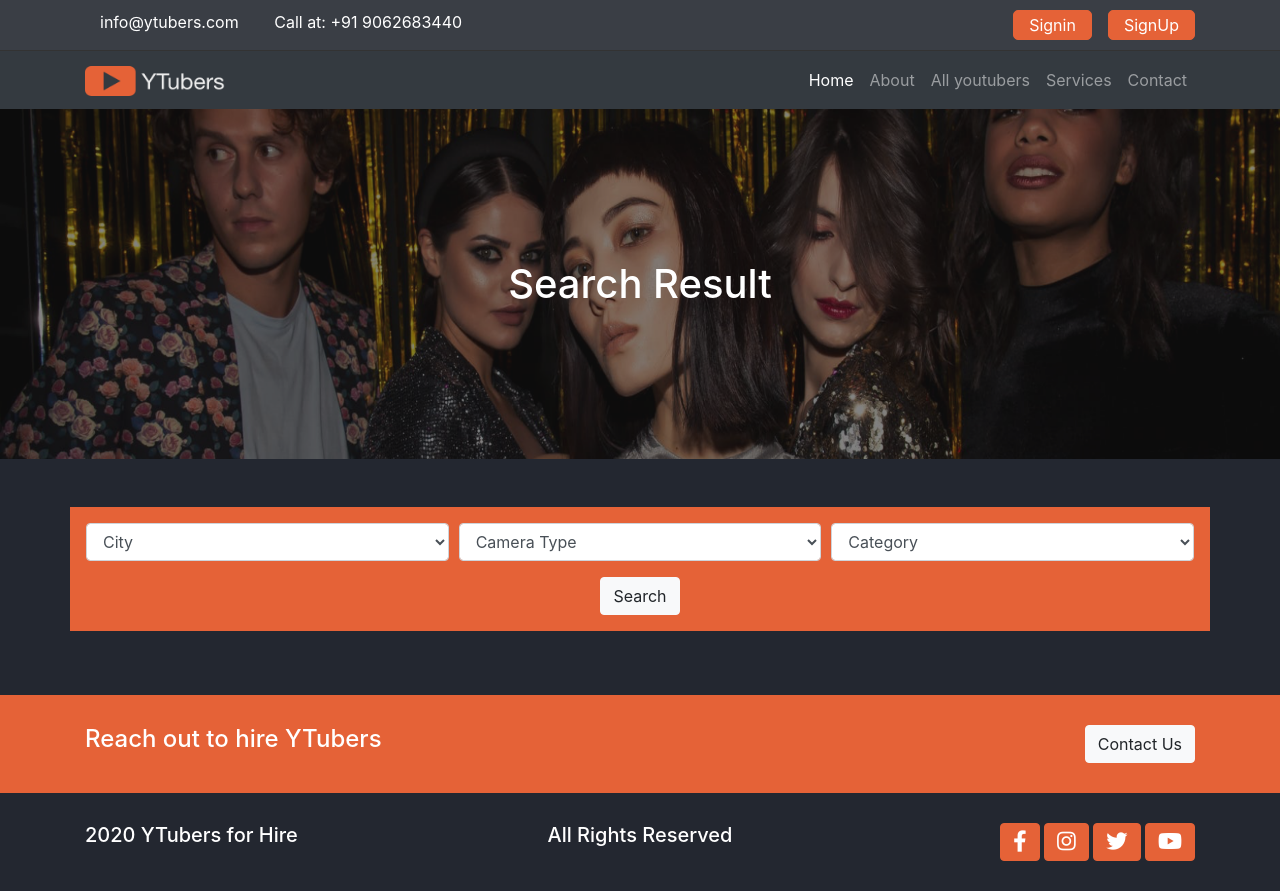
After one commit to soumyadeep28/YTubers, a Django app: template templates/youtubers/search.html in a window 1280 px wide. The commit adds this page. Run offline with Django 3.2, Linux system fonts and the light colour scheme; the template is opened without the code that fills it, so the values that code supplies are empty.

Commit message:
updated upto basic search  feature of the hhome page

```diff
--- a/templates/webpages/home.html
+++ b/templates/webpages/home.html
@@ -36,10 +36,10 @@
 
 <!-- search section -->
     <section class="container d-flex justify-content-center align-items-center mt-4">
-      <form class="row text-center">
+      <form class="row text-center" method="GET" action="{% url 'search' %}">
         <div class="col-md-auto">
           <div class="form-group mb-2">
-            <input type="password" class="form-control" placeholder="Enter Keywords">
+            <input name='keyword' type="text" class="form-control" placeholder="Enter Keywords to search ">
           </div>
           <div class="text-center">
             <button type="submit" class="btn btn-accent ml-2 mb-2 pl-5 pr-5">Search</button>
--- /dev/null
+++ b/templates/youtubers/search.html
@@ -0,0 +1,96 @@
+{% extends 'base.html' %}
+{% load static %}
+{% block content %}
+
+<main class="searchpage">
+    <div class="banner">
+      <img src="{% static './assets/images/bg-banner.png' %}" alt="" class="img-fluid w-100">
+      <h1 class="text-center">
+        Search Result
+      </h1>
+    </div>
+
+    <section class="searchbox container mt-5 p-3 bg-accent">
+      <form>
+        <div class="form-row">
+          <div class="form-group col-md-4">
+            <select id="inputState" class="form-control">
+              <option selected disabled hidden>City</option>
+              <option>...</option>
+            </select>
+          </div>
+          <div class="form-group col-md-4">
+            <select id="inputState" class="form-control">
+              <option selected disabled hidden>Camera Type</option>
+              <option>Value 1</option>
+              <option>Value 2</option>
+              <option>Value 3</option>
+              <option>Value 4</option>
+            </select>
+          </div>
+          <div class="form-group col-md-4">
+            <select class="form-control">
+              <option selected disabled hidden>Category</option>
+              <option>...</option>
+            </select>
+          </div>
+        </div>
+
+      </form>
+      <div class="text-center">
+
+        <button class="btn btn-light">Search</button>
+      </div>
+    </section>
+
+
+
+    <section class="search-results container mt-3 grid">
+
+
+
+      <!-- person 1 -->
+     {% for yt in alltubers %}
+            <!-- person 1 -->
+            <div class="card border-0 text-center">
+                {% if yt.is_featured  %}
+                    <div class="feature-text">
+                        <a href="{% url 'youtubers_detail' yt.id %}">
+                        <img src="{{ yt.photo.url }}" class="card-img-top" alt="team-member">
+                        <span class="text-left bg-accent font-weight-bold">
+                        Featured
+                        </span>
+                    </a>
+                    </div>
+              {%else%}
+                    <div class="feature-text">
+                        <a href="{% url 'youtubers_detail' yt.id %}">
+                        <img src="{{ yt.photo.url }}" class="card-img-top" alt="team-member">
+                        </a>
+                    </div>
+              {% endif %}
+              <div class="card-body">
+                <h5 class="card-title">{{yt.name}}</h5>
+                <p class="card-text">{{yt.category}}</p>
+                <div class="person-description mt-2">
+                  <button class="btn btn-accent"> {{yt.city}} </button>
+                  <button class="btn btn-accent"> {{yt.age}} </button>
+                  <button class="btn btn-accent"> {{yt.height}} </button>
+                </div>
+                <div class="person-description mt-2">
+                  <button class="btn btn-accent"> {{yt.crew}} </button>
+                  <button class="btn btn-accent"> {{yt.camera_type}} </button>
+                  <button class="btn btn-accent"> {{yt.subs_count}} </button>
+                </div>
+              </div>
+            </div>
+
+                {% endfor %}
+
+
+    </section>
+  </main>
+
+
+
+{% endblock %}
```
Also changed, not shown: youtubers/views.py (+9 -1 lines).
